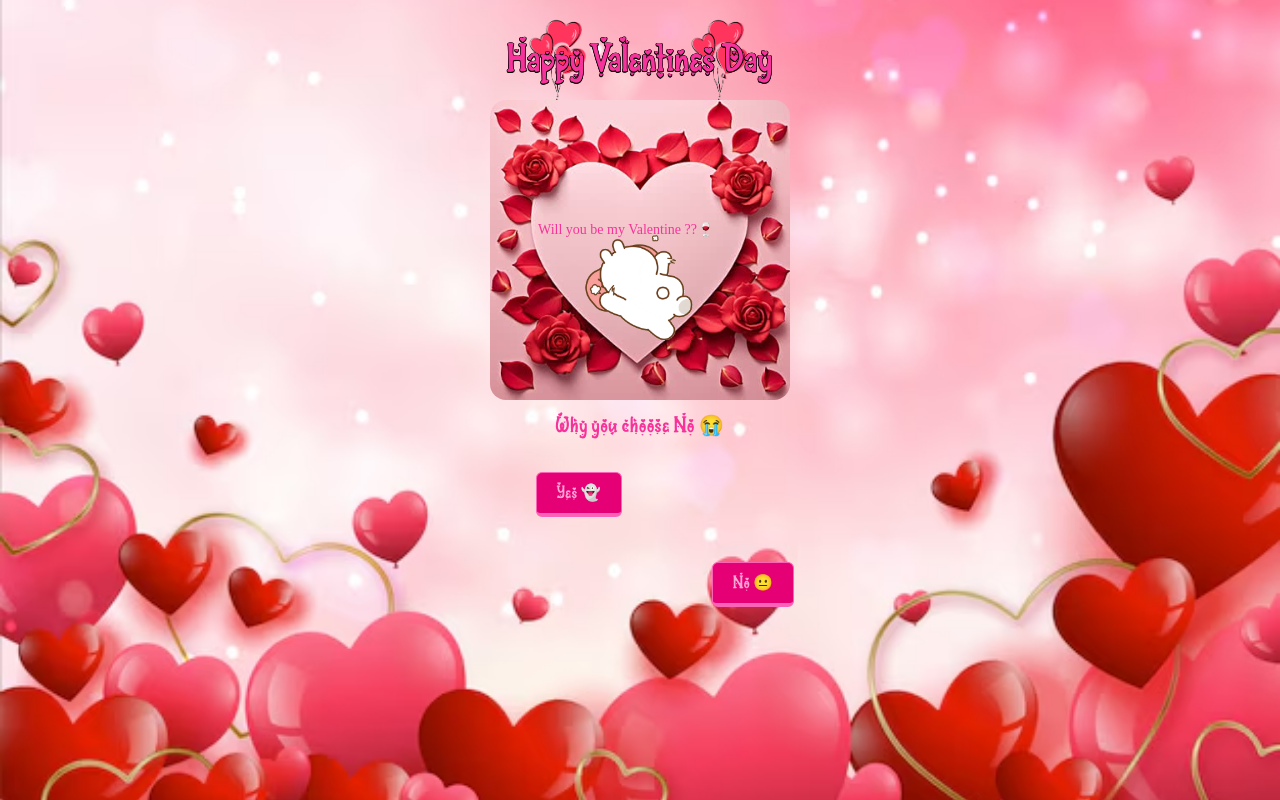
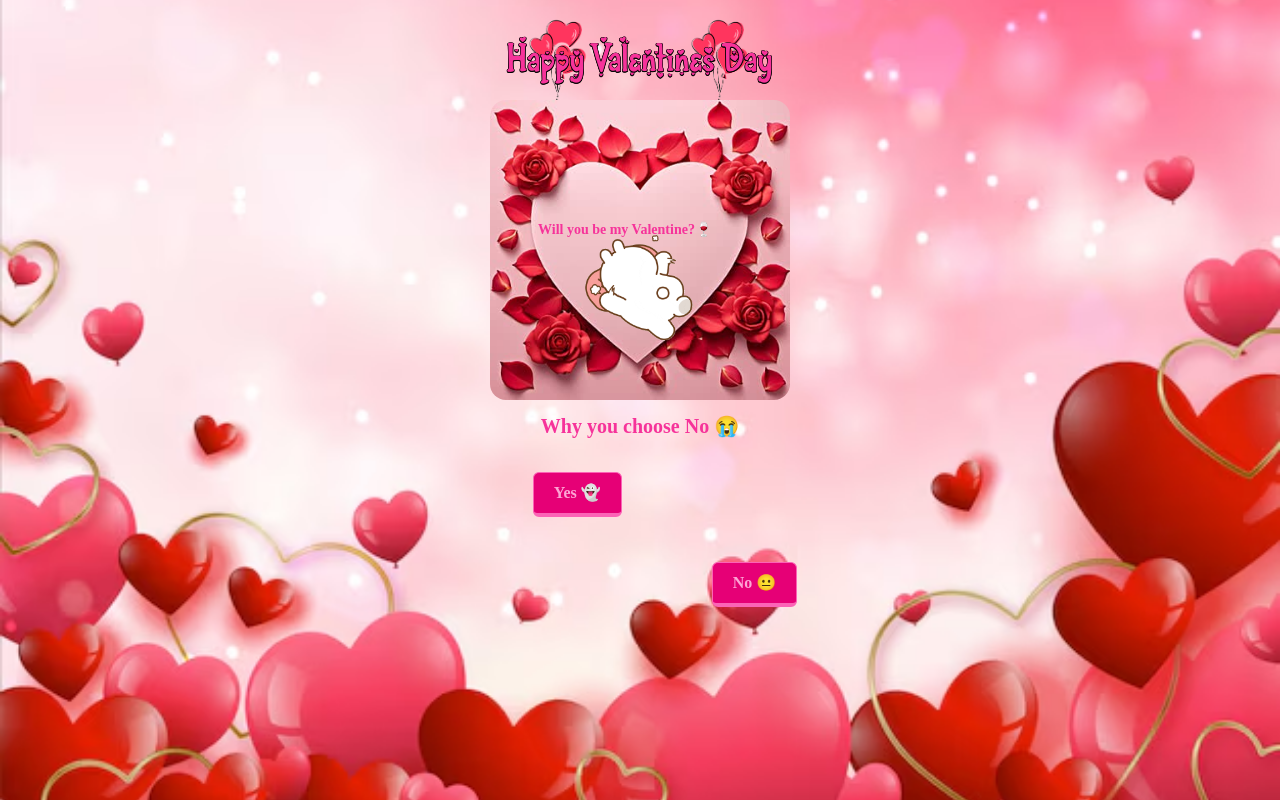
Before and after one commit to Arham1033/Valentine, a Next.js app: page / in a window 1280 px wide. Both pictures are taken after a click on the button "No 😤". Built offline with nearby package versions, Linux system fonts and the light colour scheme; a web font is replaced by a local one.

Commit message:
Updated code

```diff
--- a/app/next/page.js
+++ b/app/next/page.js
@@ -23,7 +23,7 @@ const Page = () => {
         <div className='flex flex-col items-center'>
 
         <h1 className='text-pink-500 text-stroke1 valentine-text4 sm:text-3xl text-2xl text-center px-5 animate-fadeIn1'>Thanks for always there for me 🤧</h1>
-        <h2 className='text-pink-500 text-stroke1 valentine-text4 sm:text-2xl text-xl text-center px-5 animate-fadeIn1'>I'm Lucky i got a Girl who is preety by both Heart & Face 💗</h2>
+        <h2 className='text-pink-500 text-stroke1 valentine-text4 sm:text-2xl text-xl text-center px-5 animate-fadeIn1'>I'm Lucky i got a Girl who is pretty by both Heart & Face 💗</h2>
         <p className='text-pink-500 text-stroke1 valentine-text4 sm:text-xl px-5 text-lg animate-fadeIn1'>The Moon is beautiful, isn't it ?
         </p>
         <div className="flex relative">
--- a/app/page.js
+++ b/app/page.js
@@ -64,7 +64,7 @@ const messages = [
     </div>
     <div className="relative animate-fadeIn2">
 <img className="rounded-2xl mt-5" width={300} src="/v3.jpg" alt=""/>
-<span className="text-pink-500 absolute top-35 left-9 sm:left-12 text-sm valentine-text4">Will you be my Valentine ??🍷</span>
+<span className="text-pink-500 absolute top-35 left-10 sm:left-12 text-sm font-bold">Will you be my Valentine?🍷</span>
 {/* Dynamic GIF that changes based on No clicks */}
           <img
             className="absolute top-40 sm:top-38 left-1/2 -translate-x-1/2 w-full max-w-20 sm:max-w-20 md:max-w-28 h-auto"
@@ -73,7 +73,7 @@ const messages = [
           />
              {/* Custom text below GIF appears progressively */}
           {!hideNo && index > 0 && (
-            <span className="mt-3 text-xl text-pink-500 text-center animate-fadeIn flex justify-center valentine-text tracking-wide">
+            <span className="mt-3 text-xl text-pink-500 text-center animate-fadeIn flex justify-center font-semibold">
               {customTexts[index - 1]}
             </span>
           )}
@@ -82,7 +82,7 @@ const messages = [
 
 {hideNo && (
   <div className="flex flex-col items-center mt-4 relative h-4 opacity-0 animate-fadeIn">
-    <h2 className="sm:text-2xl text-xl text-pink-500 mb-4 z-10 text-center valentine-text tracking-wide">
+    <h2 className="sm:text-2xl text-xl text-pink-500 mb-4 z-10 text-center font-semibold">
       Now you only have one option 😁
     </h2>
 
@@ -93,12 +93,12 @@ const messages = [
       alt="arrow"
     />
     <img
-      className="absolute md:top-4 top-10 md:left-10 sm:left-12 left-6 -rotate-100 w-16 h-16"
+      className="absolute md:top-4 top-10 md:left-21 sm:left-12 left-6 -rotate-100 w-16 h-16"
       src="/gif4.gif"
       alt="arrow"
     />
     <img
-      className="absolute md:top-8 top-12 md:right-10 sm:right-12 right-6 -rotate-340 w-16 h-16"
+      className="absolute md:top-8 top-12 md:right-21 sm:right-12 right-6 -rotate-340 w-16 h-16"
       src="/gif4.gif"
       alt="arrow"
     />
@@ -108,7 +108,7 @@ const messages = [
 
 <div className="btns flex gap-10 md:mt-8 mt-14 relative">
 
-<button onClick={() => router.push("/yes")} className="bg-pink-600 text-pink-300 border animate-fadeIn border-pink-400 border-b-4 overflow-hidden px-5 py-2 rounded-md hover:brightness-150 hover:border-t-4 hover:border-b active:opacity-75 outline-none duration-300 group cursor-pointer hover:scale-105 relative w-fit valentine-text tracking-wide">
+<button onClick={() => router.push("/yes")} className="bg-pink-600 text-pink-300 border animate-fadeIn border-pink-400 border-b-4 overflow-hidden px-5 py-2 rounded-md hover:brightness-150 hover:border-t-4 hover:border-b active:opacity-75 outline-none duration-300 group cursor-pointer hover:scale-105 relative w-fit font-semibold ">
   <span className="bg-red-400 shadow-red-400 absolute -top-[150%] left-0 inline-flex w-80 h-1.25 rounded-md opacity-50 group-hover:top-[150%] duration-500 shadow-[0_0_10px_10px_rgba(0,0,0,0.3)]"></span>
     Yes 👻
 </button>
@@ -119,7 +119,7 @@ const messages = [
     style={{
       top: positions[index].top,
       left: positions[index].left,
-    }} className="bg-pink-600 text-pink-300 border border-pink-400 border-b-4 overflow-hidden px-5 animate-fadeIn py-2 rounded-md hover:brightness-150 hover:border-t-4 hover:border-b active:opacity-75 outline-none duration-300 group cursor-pointer hover:scale-105 relative w-fit valentine-text tracking-wide">
+    }} className="bg-pink-600 text-pink-300 border border-pink-400 border-b-4 overflow-hidden px-5 animate-fadeIn py-2 rounded-md hover:brightness-150 hover:border-t-4 hover:border-b active:opacity-75 outline-none duration-300 group cursor-pointer hover:scale-105 font-semibold relative w-fit ">
   <span className="bg-red-400 shadow-red-400 absolute -top-[150%] left-0 inline-flex w-80 h-1.25 rounded-md opacity-50 group-hover:top-[150%] duration-500 shadow-[0_0_10px_10px_rgba(0,0,0,0.3)]"></span>
   {messages[index]}
 </button>
```
